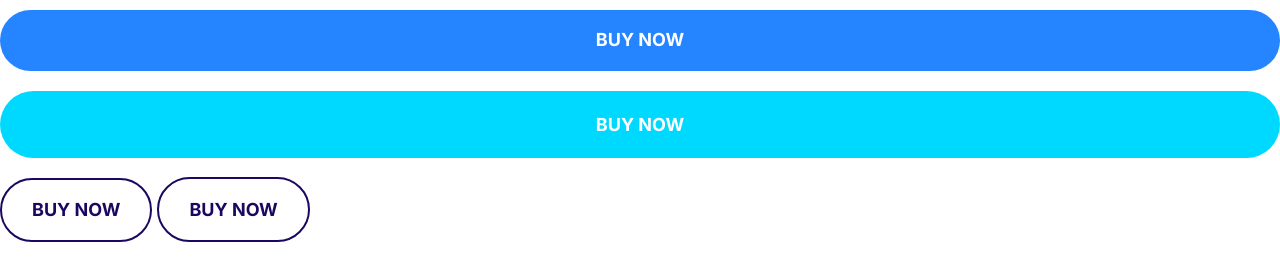
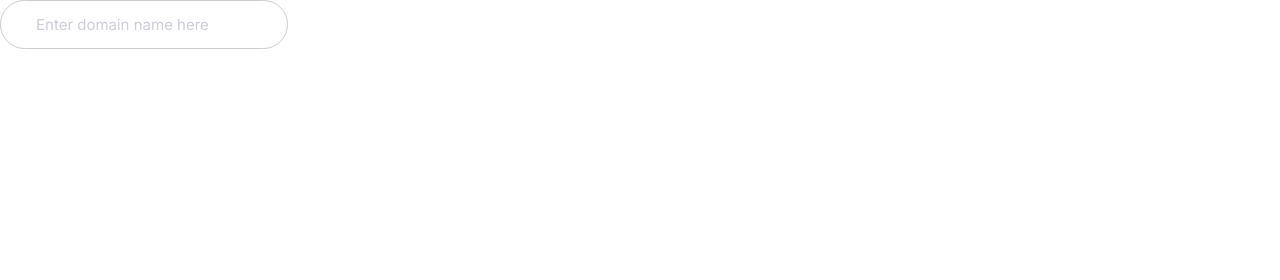
Before and after one commit to MahdevGiri/first_website, a plain HTML site: page index.html in a window 1280 px wide. Drawn offline with Linux system fonts and the light colour scheme.

Commit message:
build the inputs

```diff
--- a/css/styles.css
+++ b/css/styles.css
@@ -238,3 +238,23 @@ a {
     font-size: 1.5rem;
   }
 }
+
+/* Inputs */
+.input {
+  padding: 1.5rem 3.5rem;
+  border: 1px solid #ccc;
+  border-radius: 30px;
+  outline: 0;
+  color: var(--color-headings);
+  font-size: 2rem;
+}
+
+::placeholder {
+  color: #cdcdd7;
+}
+
+@media screen and (min-width: 1024px) {
+  .input {
+    font-size: 1.5rem;
+  }
+}
--- a/index.html
+++ b/index.html
@@ -11,11 +11,7 @@
   <link rel="stylesheet" href="css/styles.css"/>
 </head>
 <body>
-  <button class="btn btn--primary btn--block">Buy Now</button>
-  <a href="#" class="btn btn--secondary btn--block">Buy Now</a>
-
-  <button class="btn btn--primary btn--outline">Buy Now</button>
-  <a href="#" class="btn btn--secondary btn--outline">Buy Now</a>
+  <input type="text" class="input" placeholder="Enter domain name here">
 
 </body>
 </html>
```
Also changed, not shown: components/inputs.html (added, +1 -0 lines).
